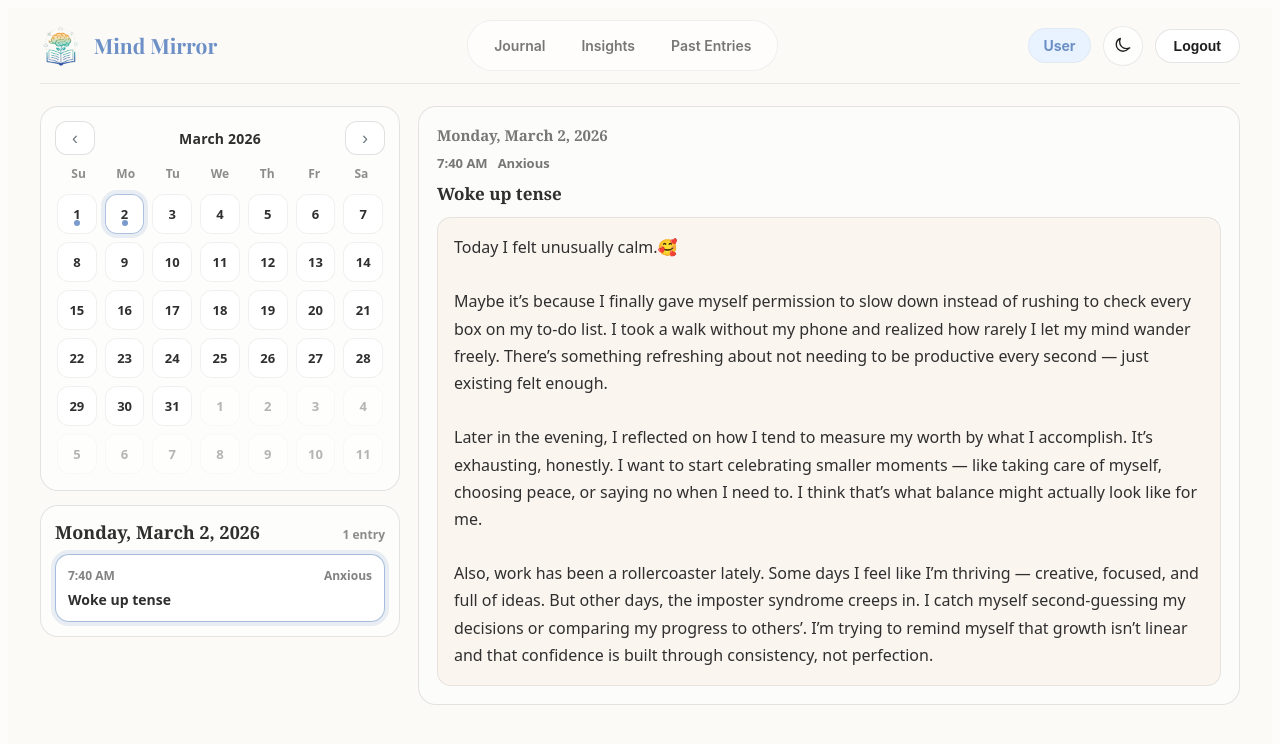
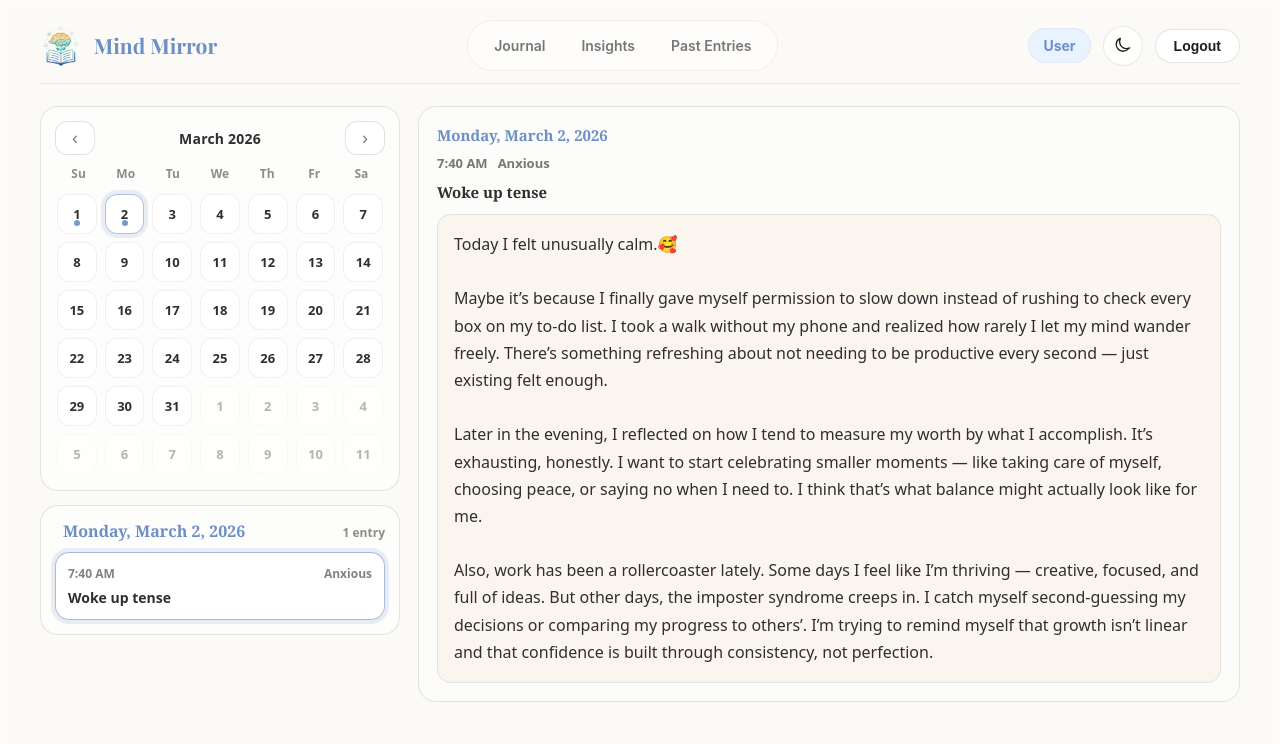
Before and after one commit to htmw/2026S-Nexus, a React (Vite) app in the folder frontend/mind-mirror/: page /past-entries in a window 1280 px wide. Shown: the top 744 px of the page. Built offline with nearby package versions, Linux system fonts and the light colour scheme.

Commit message:
Past Entries UI Clean Up

```diff
--- a/frontend/mind-mirror/src/Pages/PastEntries.css
+++ b/frontend/mind-mirror/src/Pages/PastEntries.css
@@ -155,9 +155,10 @@
 
 .pe-listTitle {
   font-family: ui-serif, Georgia, "Times New Roman", serif;
-  font-size: 18px;
-  font-weight: 700;
-  color: #2f2f2f;
+  font-size: 16px;
+  font-weight: 600;
+  color: #6C8FC6;
+  margin-left: 8px;
 }
 
 .pe-listSub {
@@ -234,7 +235,7 @@
   font-family: ui-serif, Georgia, "Times New Roman", serif;
   font-size: 15px;
   font-weight: 700;
-  color: rgba(47, 47, 47, 0.65);
+  color: #6C8FC6;
 
 }
 
@@ -257,7 +258,7 @@
 .pe-detailTitle {
   margin: 0 0 12px;
   font-family: ui-serif, Georgia, "Times New Roman", serif;
-  font-size: 17px;
+  font-size: 15px;
   font-weight: 700;
   color: #2f2f2f;
 }
```
